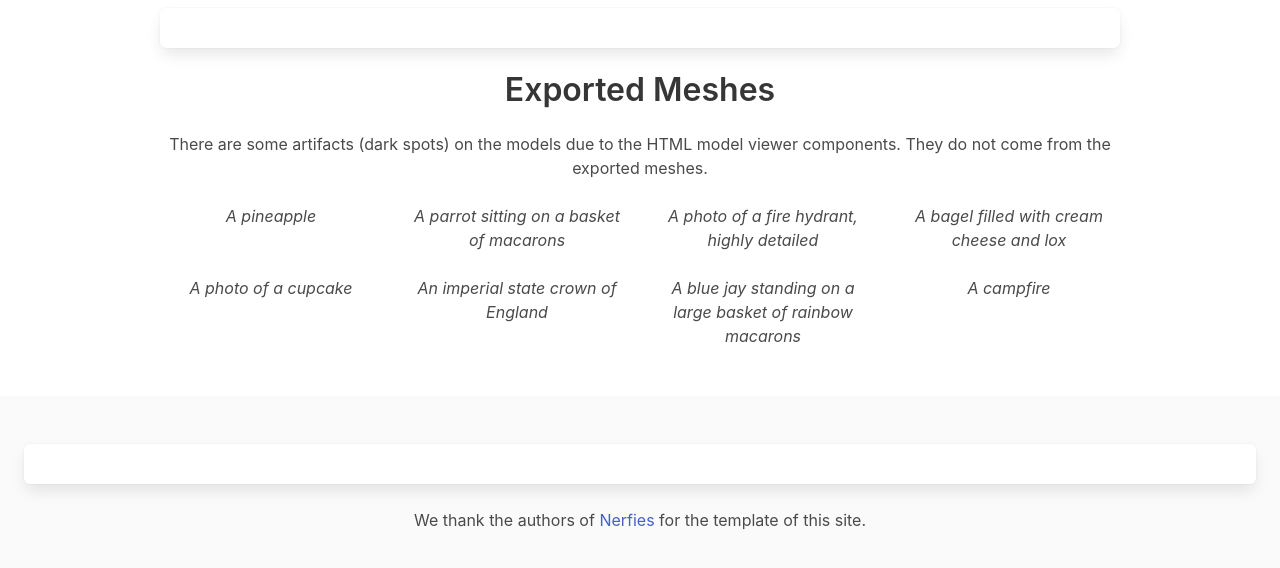
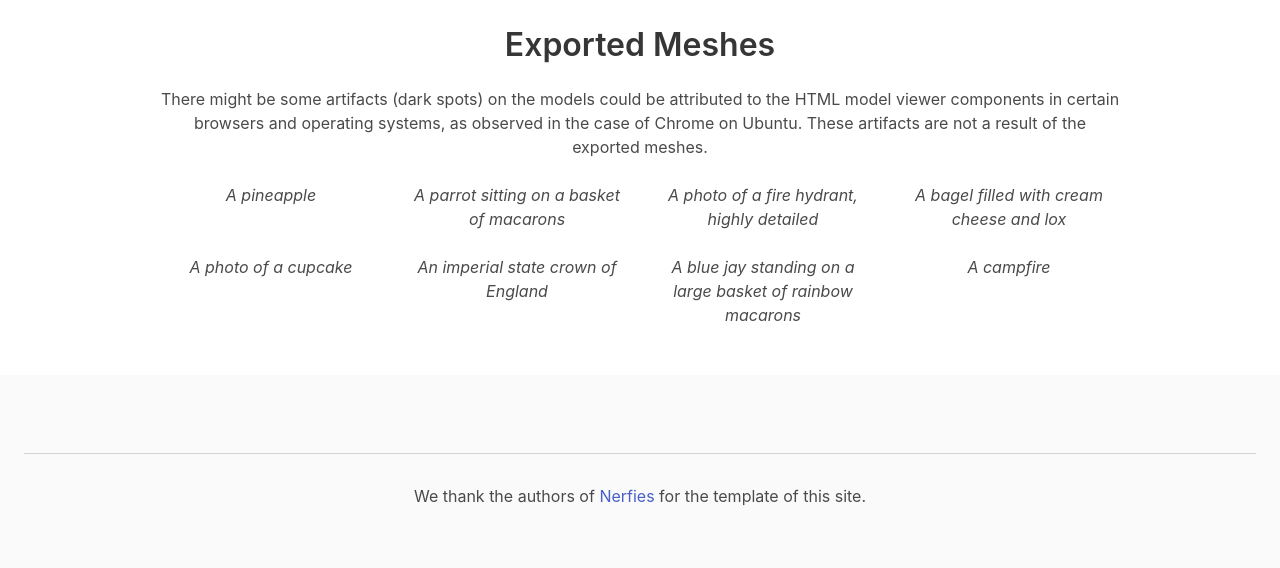
Before and after one commit to ddpo3d/ddpo3d.github.io, a plain HTML site: page index.html in a window 1280 px wide. Shown: the part 2142-2710 px from the top of the page. Drawn offline with nearby package versions, Linux system fonts and the light colour scheme; some packages are replaced by stand-ins of ours; a script that the page names is missing.

Commit message:
added custom stylesheet

```diff
--- a/index.html
+++ b/index.html
@@ -5,6 +5,8 @@
   <meta name="viewport" content="width=device-width, initial-scale=1.0">
   <!-- bulma css template -->
   <link rel="stylesheet" href="https://cdn.jsdelivr.net/npm/bulma@0.9.4/css/bulma.min.css">
+  <!-- custom stylesheet -->
+  <link rel="stylesheet" href="style.css">
   <!-- ionicons -->
   <script type="module" src="https://unpkg.com/ionicons@7.1.0/dist/ionicons/ionicons.esm.js"></script>
   <script nomodule src="https://unpkg.com/ionicons@7.1.0/dist/ionicons/ionicons.js"></script>
@@ -52,7 +54,7 @@
     <p class="content is-size-6 has-text-left">
       3D generation has rapidly accelerated in the past decade owing to the progress in the field of generative modeling. Score Distillation Sampling (SDS) based rendering has improved 3D asset generation to a great extent. Further, the recent work of Denoising Diffusion Policy Optimization (DDPO) demonstrates that the diffusion process is compatible with policy gradient methods and has been demonstrated to improve the 2D diffusion models using an aesthetic scoring function. We first show that this aesthetic scorer acts as a strong guide for a variety of SDS-based methods and demonstrates its effectiveness in text-to-3D synthesis. Further, we leverage the DDPO approach to improve the quality of the 3D rendering obtained from 2D diffusion models. Our approach called DDPO3D, employs the policy gradient method in tandem with aesthetic scoring. To the best of our knowledge, this is the first method that extends policy gradient methods to 3D score-based rendering and shows improvement across SDS-based methods such as DreamGaussian, which are currently driving research in text-to-3D synthesis. Our approach is compatible with score distillation-based methods, which would facilitate the integration of diverse reward functions into the generative process.
     </p>
-    <div class="box"></div>
+    <div class="line"></div>
 
     <!-- results (videos) -->
     <p class="title is-3 mt-5 has-text-centered">Architecture overview</p>
@@ -61,7 +63,7 @@
     </figure>
     <p>We start with the SDS-based gradient calculation using a frozen UNet model calculated by performing the denoising operation on the image generated using the NeRF/Gaussian Splatting technique. Then, using the rendered image, we calculate the aesthetic score and perform another step of noising-denoising using the UNet as a policy network. We use the generated latents as the action and compute the policy gradient, which is then used to update the NeRF/Gaussian splat parameters to maximize the aesthetic score.</p>
 
-    <div class="box"></div>
+    <div class="line"></div>
     <p class="title is-3 mt-5 has-text-centered">Generated 3D assets from textual prompts</p>
     <div class="columns is-mobile">
       <div class="column">
@@ -139,9 +141,9 @@
     </div>
 
     <!-- 3d model viewer -->
-    <div class="box"></div>
+    <div class="line"></div>
     <p class="title is-3 mt-5 has-text-centered"> Exported Meshes </p>
-    <div class="block">There are some artifacts (dark spots) on the models due to the HTML model viewer components. They do not come from the exported meshes.</div>
+    <div class="block">There might be some artifacts (dark spots) on the models could be attributed to the HTML model viewer components in certain browsers and operating systems, as observed in the case of Chrome on Ubuntu. These artifacts are not a result of the exported meshes.</div>
 
 
     <div class="columns is-mobile">
@@ -196,7 +198,7 @@
   </section>
   <footer class="footer">
     <div class="content has-text-centered">
-      <div class="box"></div>
+      <div class="line"></div>
       <p>We thank the authors of <a href="https://github.com/nerfies/nerfies.github.io">Nerfies</a> for the template of this site.</p>
     </div>
   </footer>
--- /dev/null
+++ b/style.css
@@ -0,0 +1,4 @@
+.line {
+    border-bottom: 1px solid #d5d5d5;
+    margin: 30px 0;
+}
```
